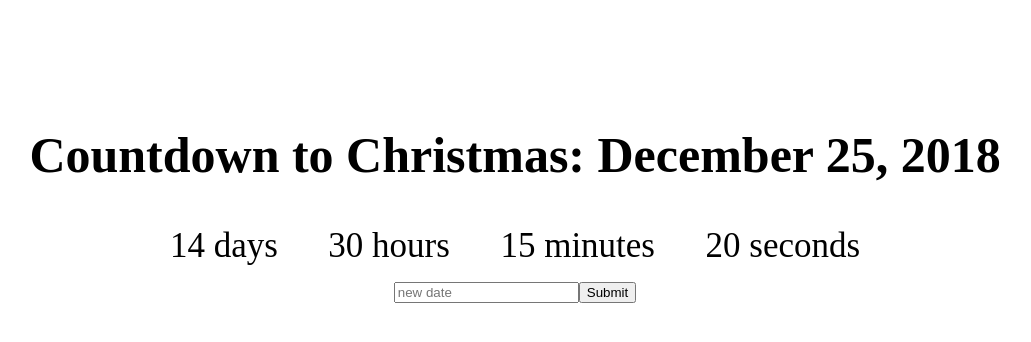
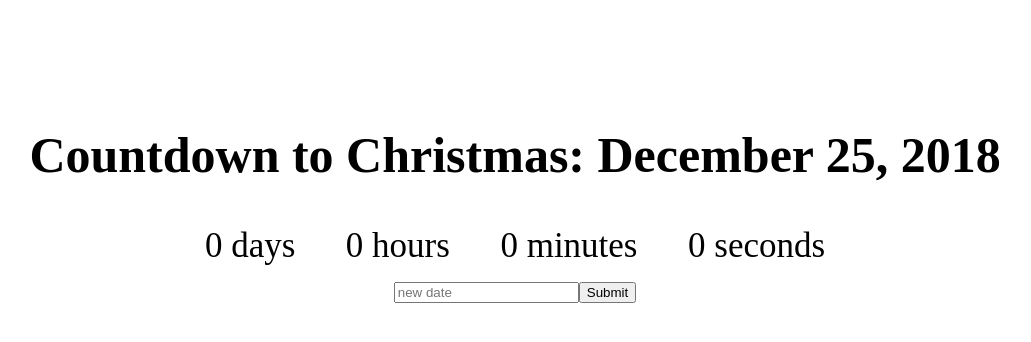
Before and after one commit to courtg47/countdown-app, a React (Create React App) app: page / in a window 1280 px wide. Shown: the top 342 px of the page, without its empty margins (125-1156 px from the left). Built offline with nearby package versions, Linux system fonts and the light colour scheme; the HTML template or start-up script is replaced by a standard one.

Commit message:
feat: Add dynamic state to clock feature
Added dynamic state to the days/hours/minutes/seconds clock. This
feature was previously hardcoded.

```diff
--- a/src/App.jsx
+++ b/src/App.jsx
@@ -1,4 +1,5 @@
 import React, { Component } from 'react';
+import Clock from './Clock'
 import './App.css';
 
 class App extends Component {
@@ -19,12 +20,7 @@ class App extends Component {
     return (
       <section className="App">
         <h1 className="App-title">Countdown to Christmas: {this.state.deadLine}</h1>
-        <section>
-          <section className="days">14 days</section>
-          <section className="hours">30 hours</section>
-          <section className="minutes">15 minutes</section>
-          <section className="seconds">20 seconds</section>
-        </section>
+        <Clock />
         <section>
           <input onChange={event => this.setState({newDeadline: event.target.value})} placeholder="new date" />
           <button onClick={() => this.changeDeadline()}>Submit</button>
--- /dev/null
+++ b/src/Clock.jsx
@@ -0,0 +1,27 @@
+import React, { Component } from 'react';
+import './App.css';
+
+class Clock extends Component {
+  constructor(props) {
+    super(props);
+    this.state = {
+      days: 0,
+      hours: 0,
+      minutes: 0,
+      seconds: 0
+    }
+  }
+  render() {
+    return (
+      <section>
+        <section className="days">{this.state.days} days</section>
+        <section className="hours">{this.state.hours} hours</section>
+        <section className="minutes">{this.state.minutes} minutes</section>
+        <section className="seconds">{this.state.seconds} seconds</section>
+      </section>
+    )
+  }
+
+}
+
+export default Clock;
```
